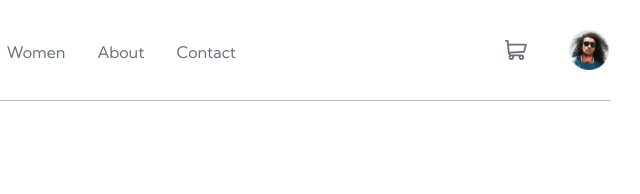
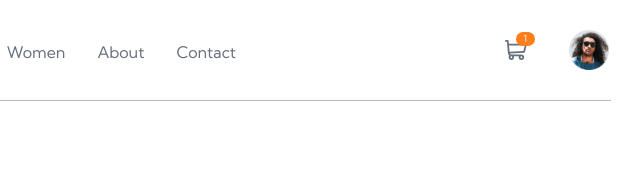
Before and after one commit to Esosek/product-page, an Astro site: page / in a window 1280 px wide. Both pictures are taken after a click on the button "Add to cart". Shown: the top 194 px of the page, 509-1149 px from the left. Built offline with nearby package versions, Linux system fonts and the light colour scheme; Astro itself is replaced by a stand-in of ours.

Commit message:
Added quantity badge to cart button

```diff
--- a/src/components/cart/Cart.tsx
+++ b/src/components/cart/Cart.tsx
@@ -8,7 +8,16 @@ export default function Cart() {
 
   return (
     <>
-      <button onClick={() => setIsShown(!isShown)} className="block ml-auto">
+      <button
+        onClick={() => setIsShown(!isShown)}
+        className="block relative ml-auto"
+      >
+        {cartContext.products.length !== 0 && (
+          <div className="absolute -top-2 -right-2 bg-primary-400 rounded-full text-neutral-100 text-[0.6rem] px-2">
+            {cartContext.products.reduce((acc, item) => acc + item.quantity, 0)}
+          </div>
+        )}
+
         <svg
           className="group"
           aria-label="Cart icon"
```
